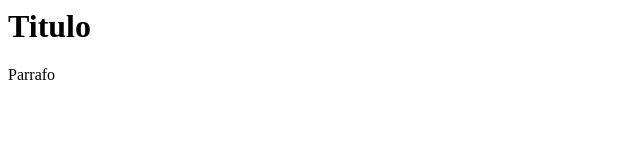
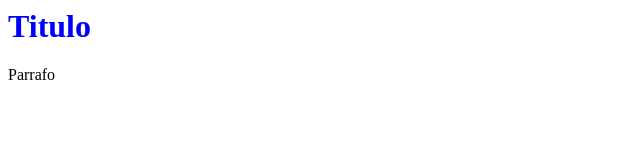
Before and after one commit to HectorMesa2007/Carpeta01, a plain HTML site: page Index.html in a window 1280 px wide. Shown: the whole page, without its empty margins (0-640 px from the left). Drawn offline with Linux system fonts and the light colour scheme.

Commit message:
style: añadimos el color azul

```diff
--- a/Index.html
+++ b/Index.html
@@ -1,2 +1,2 @@
-<h1> Titulo </h1>
+<h1 style="color:blue"> Titulo </h1>
 <p> Parrafo <p>
```
